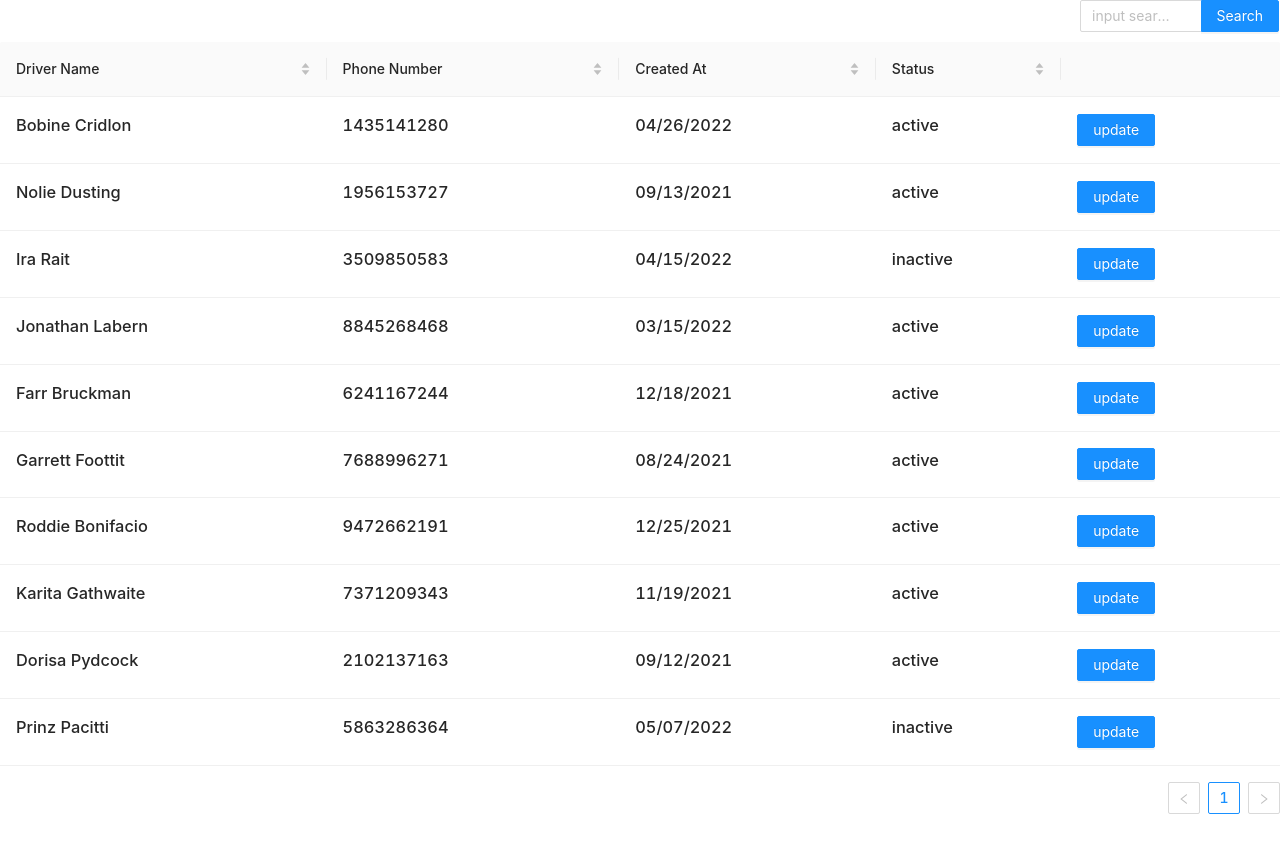
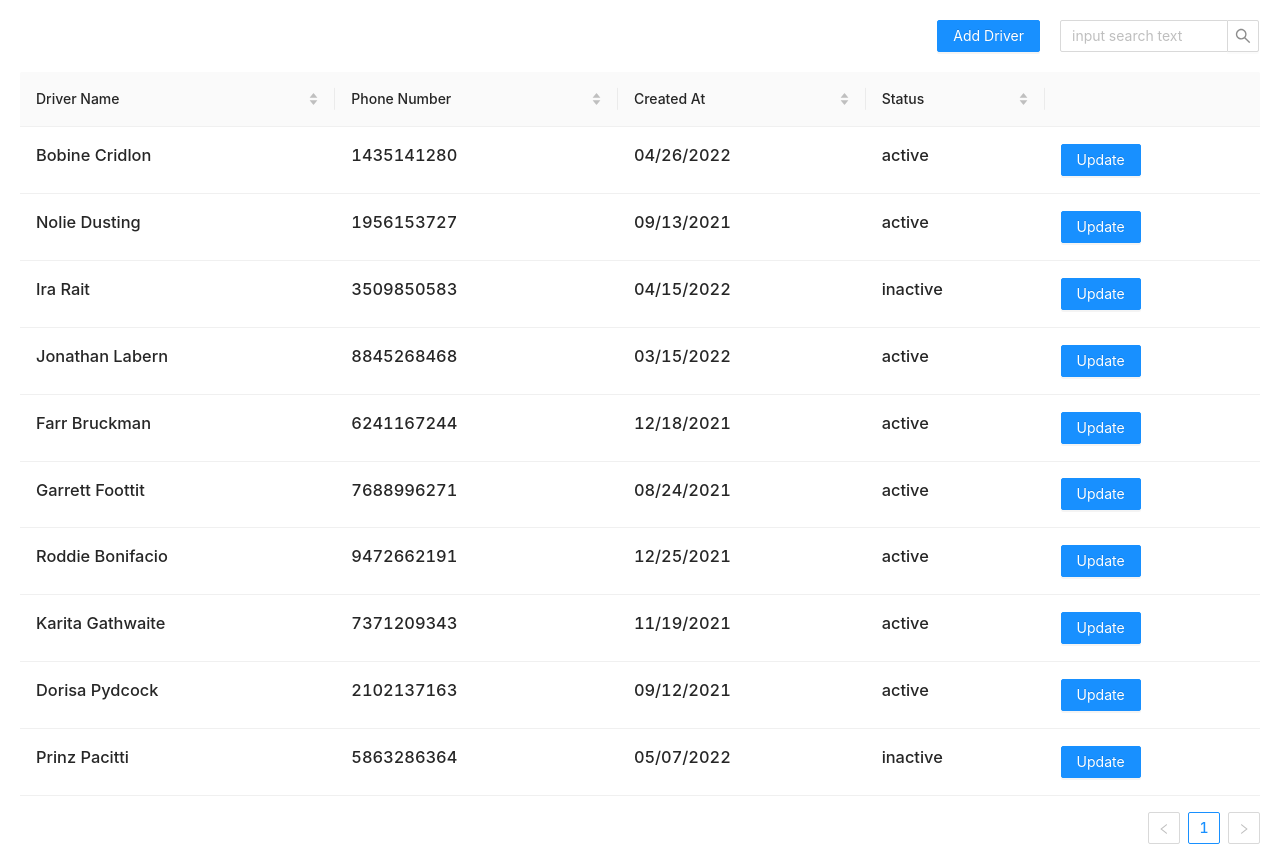
Before and after one commit to averrows/kargo-excellerate, a React (Create React App) app in the folder frontend/: page /driver in a window 1280 px wide. Before the commit the page ends 830 px from the top, so only its background shows below. Built offline with nearby package versions, Linux system fonts and the light colour scheme.

Commit message:
add or update modal done

```diff
--- a/frontend/src/App.scss
+++ b/frontend/src/App.scss
@@ -1,4 +1,5 @@
 .app {
   height: 100vh;
   width: 100vw;
+  padding: 20px;
 }
--- a/frontend/src/pages/driver/index.js
+++ b/frontend/src/pages/driver/index.js
@@ -1,57 +1,139 @@
 import { useState } from "react";
-import { Table, Input, Modal } from "antd";
+import { Table, Input, Modal, Button, Form, Upload, notification } from "antd";
+import { UploadOutlined } from "@ant-design/icons";
 import { drivers } from "./mockData";
 import "./style.scss";
 import { DriverTableColumns } from "./tableColumns";
+import { margin, width } from "../../constant";
 const { Search } = Input;
 
 export default function Driver() {
   const [isModalVisible, setIsModalVisible] = useState(false);
+  const [inputName, setInputName] = useState("");
+  const [inputPhoneNumber, setInputPhoneNumber] = useState("");
+  const [driverId, setDriverId] = useState(null);
+
+  const onFinish = (values) => {
+    console.log("Success:", values);
+    setDriverId(null);
+    setInputName("");
+    setInputPhoneNumber("");
+  };
 
   const showModal = () => {
     setIsModalVisible(true);
+    openNotificationWithIcon("warning");
   };
 
   const hideModal = () => {
+    setDriverId(null);
+    setInputName("");
+    setInputPhoneNumber("");
     setIsModalVisible(false);
   };
 
-  const AddDriverModal = (
+  const deactiveDriver = () => {
+    console.log(driverId);
+    hideModal();
+  };
+
+  const AddDriverModal = () => (
     <Modal
-      title="Basic Modal"
+      title="Add or Update Driver"
       visible={isModalVisible}
-      onOk={hideModal}
+      footer={false}
       onCancel={hideModal}
     >
-      <p>Some contents...</p>
-      <p>Some contents...</p>
-      <p>Some contents...</p>
+      <Form onFinish={onFinish}>
+        {driverId !== null && (
+          <Button
+            onClick={() => deactiveDriver()}
+            danger
+            style={{ marginBottom: margin.medium }}
+          >
+            Deactive Driver
+          </Button>
+        )}
+        <Form.Item
+          initialValue={inputName}
+          label="Driver Name"
+          name="name"
+          rules={[
+            {
+              required: true,
+              message: "Please input your username!",
+            },
+          ]}
+        >
+          <Input />
+        </Form.Item>
+        <Form.Item
+          initialValue={inputPhoneNumber}
+          label="Phone Number"
+          name="phone_number"
+          rules={[
+            {
+              required: true,
+              message: "Please input your username!",
+            },
+          ]}
+        >
+          <Input />
+        </Form.Item>
+        <Form.Item label="ID Card" name="id">
+          <Upload>
+            <Button icon={<UploadOutlined />}>Upload</Button>
+          </Upload>
+        </Form.Item>
+        <Form.Item label="Driver License" name="license">
+          <Upload>
+            <Button icon={<UploadOutlined />}>Upload</Button>
+          </Upload>
+        </Form.Item>
+        <Form.Item>
+          <div className="driver-search_container">
+            <Button type="primary" htmlType="submit">
+              Submit
+            </Button>
+          </div>
+        </Form.Item>
+      </Form>
     </Modal>
   );
 
-  const onClickUpdate = (id) => {
+  const onClickUpdate = (driver) => {
+    setDriverId(driver.name);
+    setInputName(driver.name);
+    setInputPhoneNumber(driver.phone_number);
     showModal();
-    console.log(id);
+  };
+
+  const openNotificationWithIcon = (type) => {
+    notification[type]({
+      message: "Warning",
+      description:
+        "driver will receive an SMS on this phone number to register on Driver App",
+    });
   };
 
   return (
     <div>
+      <AddDriverModal />
       <div className="driver-search_container">
+        <Button
+          type="primary"
+          onClick={() => showModal()}
+          style={{ marginRight: margin.medium }}
+        >
+          Add Driver
+        </Button>
         <Search
           placeholder="input search text"
           allowClear
-          enterButton="Search"
-          style={{ width: "200px" }}
+          style={{ width: width.search, marginBottom: margin.medium }}
         />
       </div>
-      <Table
-        columns={DriverTableColumns(onClickUpdate)}
-        dataSource={drivers}
-        // onClickUpdate={(id) => {
-        //   showModal();
-        //   console.log(id);
-        // }}
-      />
+      <Table columns={DriverTableColumns(onClickUpdate)} dataSource={drivers} />
     </div>
   );
 }
--- a/frontend/src/pages/driver/style.scss
+++ b/frontend/src/pages/driver/style.scss
@@ -3,6 +3,5 @@
     width: 100%;
     display: flex;
     justify-content: flex-end;
-    margin-bottom: 10px;
   }
 }
--- a/frontend/src/pages/driver/tableColumns.js
+++ b/frontend/src/pages/driver/tableColumns.js
@@ -31,9 +31,9 @@ export const DriverTableColumns = (onClickUpdate) => {
     },
     {
       key: "action",
-      render: (name) => (
-        <Button type="primary" onClick={() => onClickUpdate(name)}>
-          update
+      render: (driver) => (
+        <Button type="primary" onClick={() => onClickUpdate(driver)}>
+          Update
         </Button>
       ),
     },
```
